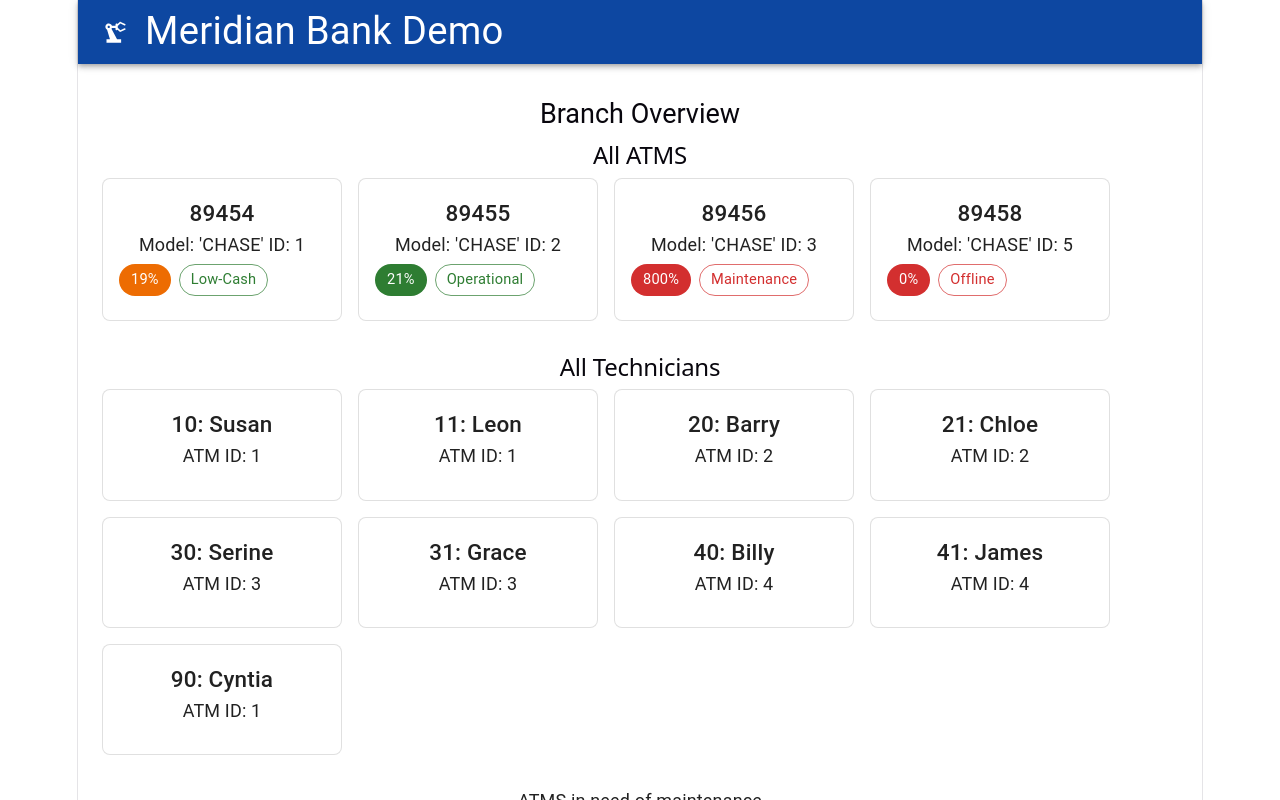
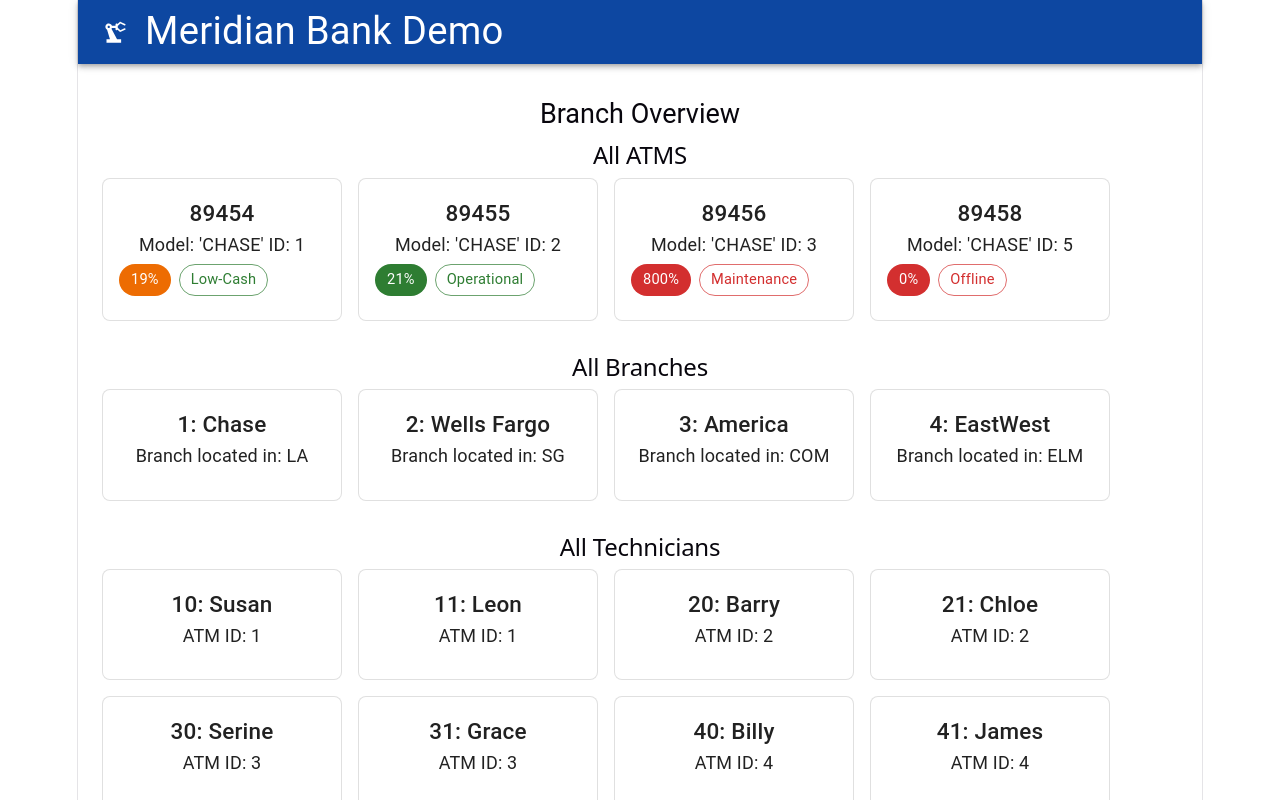
Before and after one commit to JerryGB7/bank_demo, a React app in the folder frontend/: page / in a window 1280 px wide. Shown: the top 800 px of the page. Built offline with nearby package versions, Linux system fonts and the light colour scheme; the HTML template or start-up script is replaced by a standard one.

Commit message:
feat: Add Branch components and mock data for branch management

```diff
--- a/frontend/src/App.jsx
+++ b/frontend/src/App.jsx
@@ -6,6 +6,8 @@
 import ServiceCallList from "./components/servicecalls/ServiceCallList"
 import { mockServiceCalls } from "./mockData/discrepancies"
 import { mockTechnicians } from "./mockData/technicians"
+import { mockBranches } from "./mockData/branches"
+import BranchList from "./components/branches/BranchList"
 
 const atmsWithDiscrepancies = mockATMs.filter((atm) =>
   mockServiceCalls.some((discrepancy) => discrepancy.atmId === atm.id)
@@ -24,7 +26,10 @@
           <ATMList atms={mockATMs}/>
         </Box>
         <Box sx={{mb:4}}>
-
+          <h2 color="primary">All Branches</h2>
+          <BranchList branches={mockBranches}/>
+        </Box>
+        <Box sx={{mb:4}}>
           <h2 color="primary">All Technicians</h2>
           <TechniciansList technicians={mockTechnicians}/>
         </Box>
--- a/frontend/src/components/branches/BranchCard.jsx
+++ b/frontend/src/components/branches/BranchCard.jsx
@@ -1,27 +1,21 @@
 import {Card, CardContent, Typography, Chip, Stack} from '@mui/material'
 
 
-function ServiceCallCard({discrepancy}){
+function BranchCard({branch}){
 
-    const isCritical = discrepancy.priority == 'Critical'
-    const isMedium = discrepancy.priority == 'Medium'
 
     return(
         <Card variant='outlined' sx={{minWidth: 240}}>
             <CardContent>
                 <Typography variant='h6' component="div">
-                    {discrepancy.id}:  {discrepancy.title}
+                    {branch.id}:  {branch.bName}
                 </Typography>
                 <Typography color='text.secondary' gutterBottom>
-                    ATM ID: {discrepancy.atmId}
+                    Branch located in: {branch.locationRegion}
                 </Typography>
-                <Stack direction="row" spacing={1} alignItems="center">
-                    <Chip label={`${discrepancy.priority}`} color={isCritical ? 'error' : 'success' && isMedium ? 'warning' : 'success'}></Chip>
-                    <Chip label={`${discrepancy.scStatus}`} variant='outlined' size='medium' color="primary"/>
-                </Stack>
             </CardContent>
         </Card>
     )
 };
 
-export default ServiceCallCard;
+export default BranchCard;
--- a/frontend/src/components/branches/BranchList.jsx
+++ b/frontend/src/components/branches/BranchList.jsx
@@ -1,15 +1,15 @@
 import {Grid} from '@mui/material'
-import ATMCard from './ATMCard'
+import BranchCard from './BranchCard'
 
-function ATMList({atms}){
+function BranchList({branches}){
     return (
         <Grid container spacing={2}>
-            {atms.map((atm)=>
-                <Grid item key={atm.id}>
-                    <ATMCard atm={atm}/>
+            {branches.map((branch)=>
+                <Grid item key={branch.id}>
+                    <BranchCard branch={branch}/>
                 </Grid>)}
         </Grid>
     )
 };
 
-export default ATMList;
+export default BranchList;
--- a/frontend/src/mockData/branches.js
+++ b/frontend/src/mockData/branches.js
@@ -1,6 +1,6 @@
 export const mockBranches = [
-    {id: 1, bName: 'Chase',  location_region: 'LA', capacity: 250, supervisorId: 10},
-    {id:2, bName:'Wells Fargo', location_region:'SG', capacity:50, supervisorId:20},
-    {id:3, bName:'America', location_region:'COM', capacity:50, supervisorId:30},
-    {id:4, bName:'EastWest', location_region:'ELM', capacity:50, supervisorId:40}
+    {id: 1, bName: 'Chase',  locationRegion: 'LA', capacity: 250, supervisorId: 10},
+    {id:2, bName:'Wells Fargo', locationRegion:'SG', capacity:50, supervisorId:20},
+    {id:3, bName:'America', locationRegion:'COM', capacity:50, supervisorId:30},
+    {id:4, bName:'EastWest', locationRegion:'ELM', capacity:50, supervisorId:40}
 ]
```
